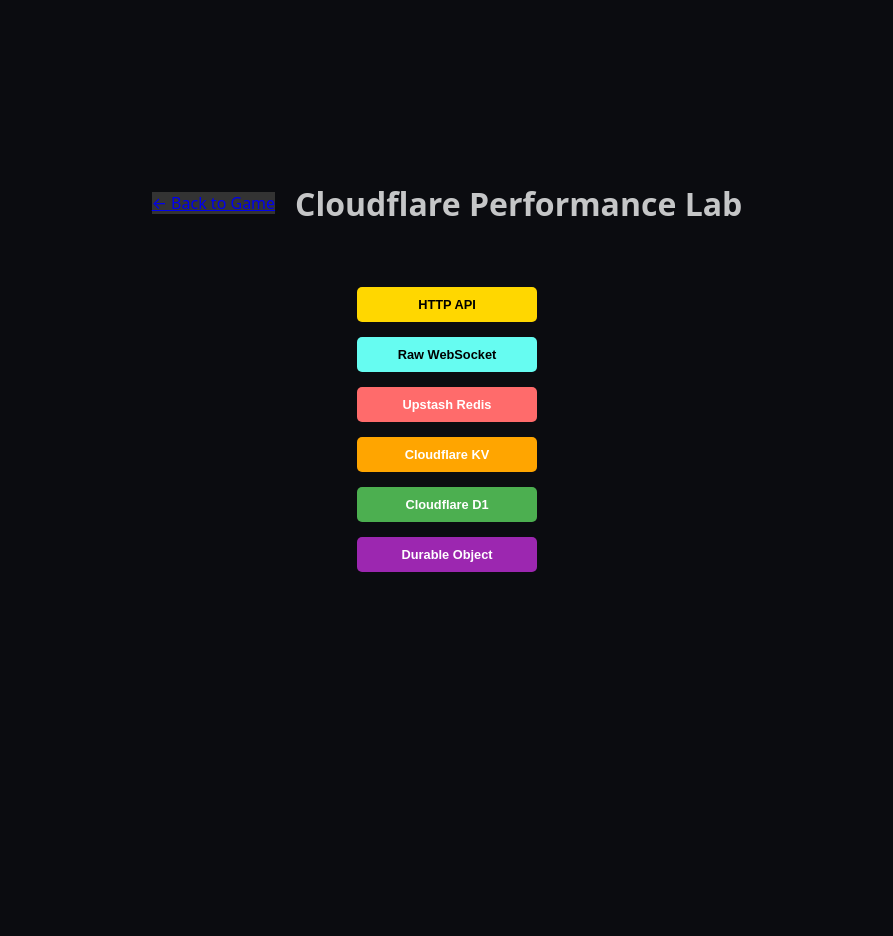
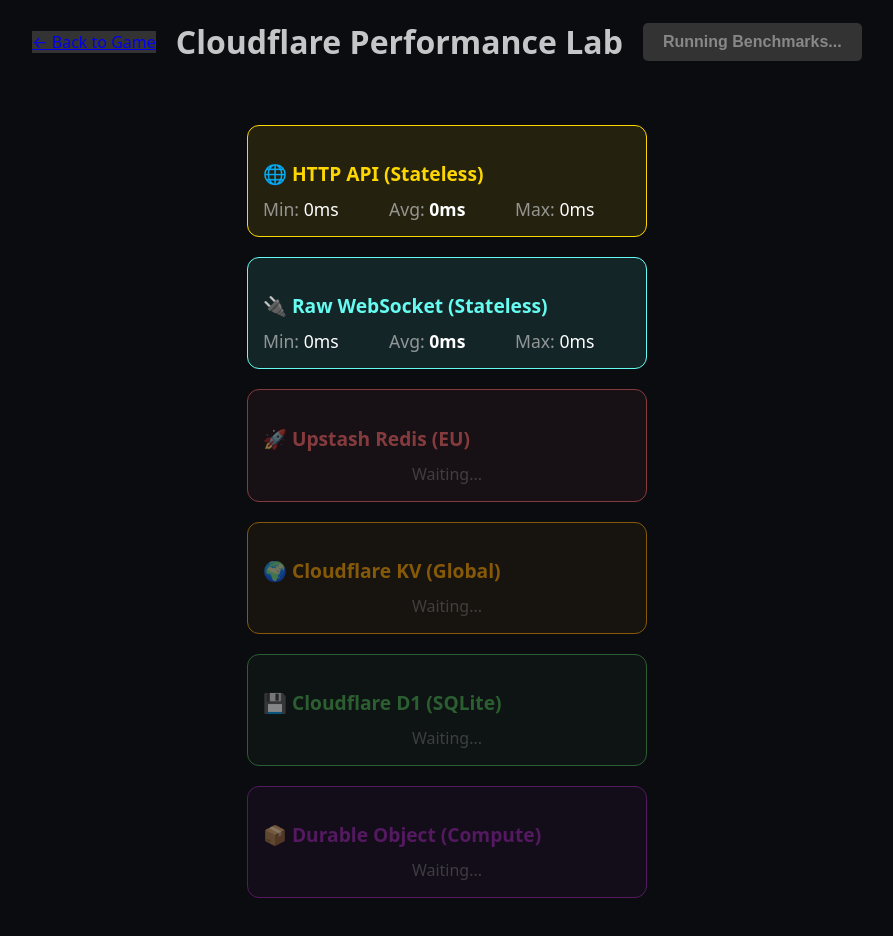
Before and after one commit to lucaslencinas/you-had-one-job, a Next.js app in the folder apps/web/: page /benchmark in a window 1280 px wide. Shown: the top 936 px of the page, without its empty margins (193-1086 px from the left). Before the commit the page ends 840 px from the top, so only its background shows below. Built offline with nearby package versions, Linux system fonts and the light colour scheme; no server answers.

Commit message:
fix(benchmark): auto-run benchmarks, single retrigger btn, 2-col layout
fix(tetris): resolve module import path for tetris-solo

docs: update implementation plan

```diff
--- a/apps/web/src/app/benchmark/client-benchmark.tsx
+++ b/apps/web/src/app/benchmark/client-benchmark.tsx
@@ -1,6 +1,6 @@
 "use client";
 
-import { useState, useCallback } from "react";
+import { useState, useCallback, useEffect } from "react";
 import Link from 'next/link';
 
 interface HttpBenchmarkStats {
@@ -19,6 +19,7 @@
   const [doBenchmark, setDoBenchmark] = useState<HttpBenchmarkStats | null>(null);
   const [redisBenchmark, setRedisBenchmark] = useState<HttpBenchmarkStats | null>(null);
   const [serverLocation, setServerLocation] = useState<string | null>(null);
+  const [isRunningAll, setIsRunningAll] = useState(false);
 
   const runHttpBenchmark = useCallback(async () => {
     setHttpBenchmark({ results: [], min: 0, max: 0, avg: 0, isRunning: true });
@@ -28,7 +29,9 @@
       await new Promise(resolve => setTimeout(resolve, 100));
       const start = Date.now();
       try {
-        await fetch('/api/ping');
+        const res = await fetch('/api/ping');
+        // Ensure request was successful
+        if (!res.ok) throw new Error('Request failed');
         const end = Date.now();
         results.push(end - start);
 
@@ -106,80 +109,62 @@
     setStats(prev => prev ? { ...prev, isRunning: false } : null);
   }, []);
 
+  const runAllBenchmarks = useCallback(async () => {
+    if (isRunningAll) return;
+    setIsRunningAll(true);
+
+    await runHttpBenchmark();
+    await runWebSocketBenchmarks('ping', setWsBenchmark);
+    await runWebSocketBenchmarks('ping-redis', setRedisBenchmark);
+    await runWebSocketBenchmarks('ping-kv', setKvBenchmark);
+    await runWebSocketBenchmarks('ping-d1', setD1Benchmark);
+    await runWebSocketBenchmarks('ping-do', setDoBenchmark);
+
+    setIsRunningAll(false);
+  }, [runHttpBenchmark, runWebSocketBenchmarks, isRunningAll]);
+
+  useEffect(() => {
+    runAllBenchmarks();
+    // eslint-disable-next-line react-hooks/exhaustive-deps
+  }, []); // Run once on mount
+
   return (
-    <div className="container">
+    <div className="container" style={{ maxWidth: '1200px', margin: '0 auto', padding: '20px' }}>
       <main className="main">
-        <div style={{ display: 'flex', alignItems: 'center', marginBottom: '30px' }}>
+        <div style={{ display: 'flex', alignItems: 'center', justifyContent: 'space-between', marginBottom: '30px', flexWrap: 'wrap', gap: '20px' }}>
+            <div style={{ display: 'flex', alignItems: 'center' }}>
                 <Link href="/" className="button" style={{ background: '#333', marginRight: '20px' }}>
                     ← Back to Game
                 </Link>
                 <h1 style={{ margin: 0, fontSize: '2rem' }}>Cloudflare Performance Lab</h1>
             </div>
 
-        <div className="controls">
-            <div style={{ display: 'grid', gridTemplateColumns: 'repeat(auto-fit, minmax(180px, 1fr))', gap: '15px', marginBottom: '30px' }}>
             <button
-            onClick={runHttpBenchmark}
+                onClick={runAllBenchmarks}
                 className="button"
-            disabled={httpBenchmark?.isRunning}
-            style={{ background: '#FFD700', color: '#000', opacity: httpBenchmark?.isRunning ? 0.5 : 1, fontSize: '0.8rem', padding: '10px' }}
+                disabled={isRunningAll}
+                style={{
+                    background: isRunningAll ? '#333' : '#66FCF1',
+                    color: isRunningAll ? '#888' : '#000',
+                    cursor: isRunningAll ? 'not-allowed' : 'pointer',
+                    minWidth: '200px'
+                }}
             >
-            {httpBenchmark?.isRunning ? 'Running...' : 'HTTP API'}
-            </button>
-            <button
-            onClick={() => runWebSocketBenchmarks('ping', setWsBenchmark)}
-            className="button"
-            disabled={wsBenchmark?.isRunning}
-            style={{ background: '#66FCF1', color: '#000', opacity: wsBenchmark?.isRunning ? 0.5 : 1, fontSize: '0.8rem', padding: '10px' }}
-            >
-            {wsBenchmark?.isRunning ? 'Running...' : 'Raw WebSocket'}
-            </button>
-            <button
-            onClick={() => runWebSocketBenchmarks('ping-redis', setRedisBenchmark)}
-            className="button"
-            disabled={redisBenchmark?.isRunning}
-            style={{ background: '#FF6B6B', color: '#fff', opacity: redisBenchmark?.isRunning ? 0.5 : 1, fontSize: '0.8rem', padding: '10px' }}
-            >
-            {redisBenchmark?.isRunning ? 'Running...' : 'Upstash Redis'}
-            </button>
-            <button
-            onClick={() => runWebSocketBenchmarks('ping-kv', setKvBenchmark)}
-            className="button"
-            disabled={kvBenchmark?.isRunning}
-            style={{ background: '#FFA500', color: '#fff', opacity: kvBenchmark?.isRunning ? 0.5 : 1, fontSize: '0.8rem', padding: '10px' }}
-            >
-            {kvBenchmark?.isRunning ? 'Running...' : 'Cloudflare KV'}
-            </button>
-            <button
-            onClick={() => runWebSocketBenchmarks('ping-d1', setD1Benchmark)}
-            className="button"
-            disabled={d1Benchmark?.isRunning}
-            style={{ background: '#4CAF50', color: '#fff', opacity: d1Benchmark?.isRunning ? 0.5 : 1, fontSize: '0.8rem', padding: '10px' }}
-            >
-            {d1Benchmark?.isRunning ? 'Running...' : 'Cloudflare D1'}
-            </button>
-            <button
-            onClick={() => runWebSocketBenchmarks('ping-do', setDoBenchmark)}
-            className="button"
-            disabled={doBenchmark?.isRunning}
-            style={{ background: '#9C27B0', color: '#fff', opacity: doBenchmark?.isRunning ? 0.5 : 1, fontSize: '0.8rem', padding: '10px' }}
-            >
-            {doBenchmark?.isRunning ? 'Running...' : 'Durable Object'}
+                {isRunningAll ? 'Running Benchmarks...' : 'Retrigger Benchmarks'}
             </button>
         </div>
 
-        <div className="stats" style={{ display: 'grid', gridTemplateColumns: '1fr', gap: '15px' }}>
+        <div className="stats" style={{ display: 'grid', gridTemplateColumns: 'repeat(auto-fit, minmax(400px, 1fr))', gap: '20px' }}>
             {renderStats("🌐 HTTP API (Stateless)", httpBenchmark, "#FFD700", "#000")}
             {renderStats("🔌 Raw WebSocket (Stateless)", wsBenchmark, "#66FCF1", "#000")}
             {renderStats("🚀 Upstash Redis (EU)", redisBenchmark, "#FF6B6B", "#fff")}
             {renderStats("🌍 Cloudflare KV (Global)", kvBenchmark, "#FFA500", "#fff")}
             {renderStats("💾 Cloudflare D1 (SQLite)", d1Benchmark, "#4CAF50", "#fff")}
             {renderStats("📦 Durable Object (Compute)", doBenchmark, "#9C27B0", "#fff")}
+        </div>
 
-            <div style={{ marginTop: '20px', borderTop: '1px solid rgba(255,255,255,0.1)', paddingTop: '20px', fontSize: '0.9em', opacity: 0.7 }}>
+        <div style={{ marginTop: '20px', borderTop: '1px solid rgba(255,255,255,0.1)', paddingTop: '20px', fontSize: '0.9em', opacity: 0.7, textAlign: 'center' }}>
             {serverLocation && <p>Worker Location: <span style={{ color: '#66FCF1' }}>{serverLocation}</span></p>}
-            </div>
-        </div>
         </div>
       </main>
     </div>
@@ -187,12 +172,40 @@
 }
 
 function renderStats(label: string, stats: HttpBenchmarkStats | null, bgColor: string, textColor: string) {
-  if (!stats || stats.results.length === 0) return null;
+  // Always render the box, even if empty/null, to keep layout stable?
+  // User said "Show 2 columns", triggering implies they fill up.
+  // If we sequentially load, initially they might be missing.
+  // "The benchmark, i don't want to click on the buttons, when the page loads, trigger all those benchmarks in sequence"
+  // It looks nicer if placeholders are there, but the original code returned null.
+  // I'll keep the behavior of showing them as they come for now, but maybe I should show a "Waiting..." state?
+  // Let's modify renderStats to show a placeholder if stats is null but we want the layout to be consistent?
+  // Actually, let's keep it simple. The user just said "trigger all... in sequence".
+  // Note: if I hide them, the grid will jump around.
+  // Better to show a "Pending" state or just keep them hidden until they start?
+  // "Show 2 columns instead of one" implies filling the space.
+  // Let's make renderStats return a placeholder if stats is null so the grid structure is visible immediately?
+  // No, the original code had `if (!stats) return null`.
+  // I will keep it as is, but maybe the user wants to see the grid immediately.
+  // I'll implement a "Pending" state inside renderStats to ensure the layout is stable and users see what's coming.
+
+  const isPending = !stats;
+
   return (
-    <div className="latency-box" style={{ padding: '15px', background: `rgba(${hexToRgb(bgColor)}, 0.1)`, borderRadius: '12px', border: `1px solid ${bgColor}` }}>
+    <div className="latency-box" style={{
+        padding: '15px',
+        background: `rgba(${hexToRgb(bgColor)}, 0.1)`,
+        borderRadius: '12px',
+        border: `1px solid ${bgColor}`,
+        opacity: isPending ? 0.5 : 1
+    }}>
       <p className="latency" style={{ marginBottom: '10px', color: bgColor, fontWeight: 'bold' }}>
         {label}
       </p>
+      {isPending ? (
+          <div style={{ height: '24px', display: 'flex', alignItems: 'center', justifyContent: 'center', opacity: 0.5 }}>
+              Waiting...
+          </div>
+      ) : (
           <div style={{ display: 'grid', gridTemplateColumns: 'repeat(3, 1fr)', gap: '10px', fontSize: '1.1em' }}>
             <div>
               <span style={{ opacity: 0.7 }}>Min:</span> <span style={{ color: '#fff' }}>{stats.min}ms</span>
@@ -204,6 +217,7 @@
               <span style={{ opacity: 0.7 }}>Max:</span> <span style={{ color: '#fff' }}>{stats.max}ms</span>
             </div>
           </div>
+      )}
     </div>
   );
 }
--- a/apps/web/src/app/tetris-solo/page.tsx
+++ b/apps/web/src/app/tetris-solo/page.tsx
@@ -1,4 +1,4 @@
-import { ClientTetris } from './client-tetris';
+import { ClientTetris } from '@/app/tetris-solo/client-tetris';
 
 export const runtime = 'edge';
 
```
Also changed, not shown: 1 other file (tests, documents, lock files or other folders). Lines whose indentation alone changed are shown as unchanged.
